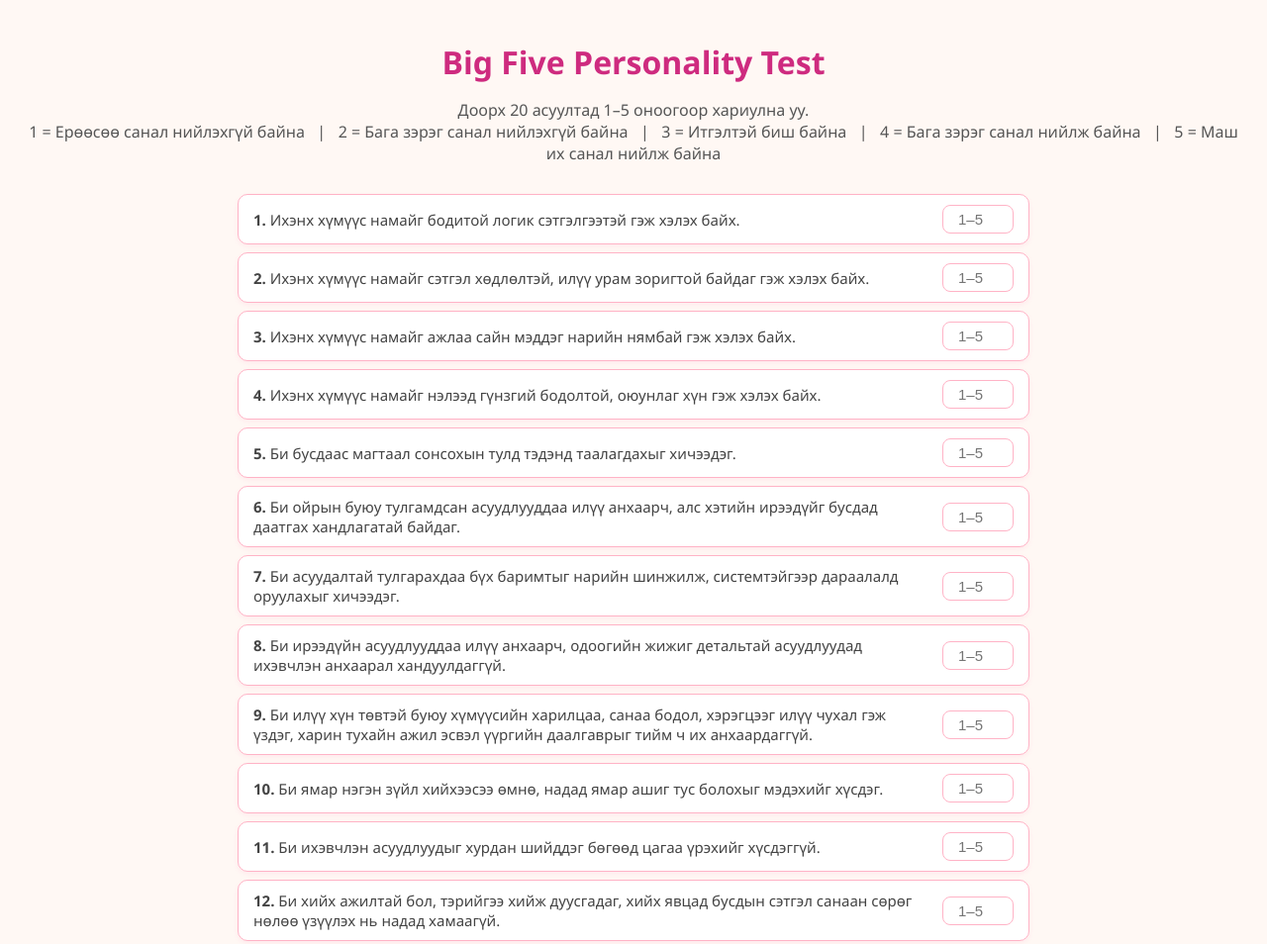
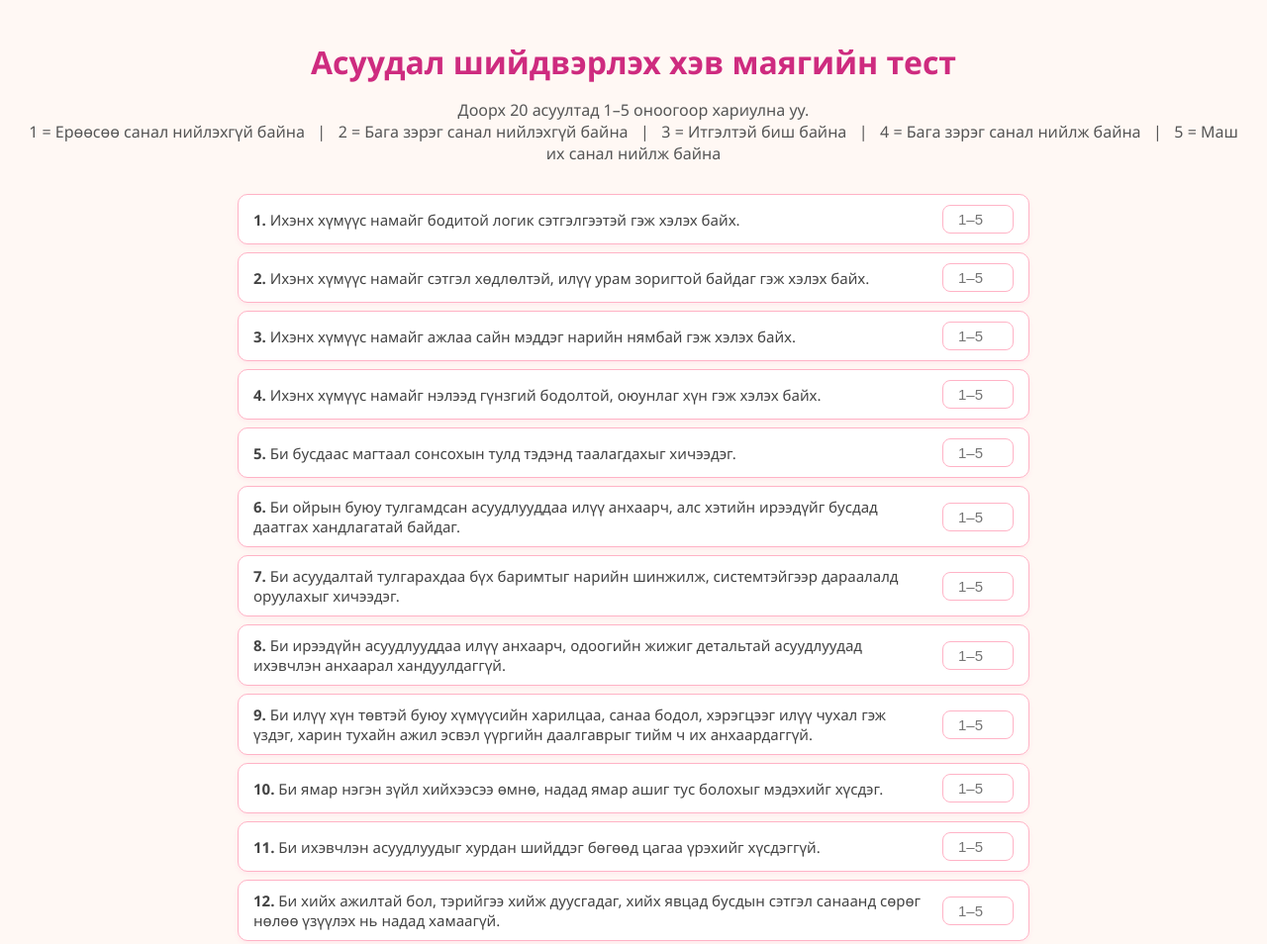
Before and after one commit to gerel9990/YDP-S1-S4, a plain HTML site: page index.html in a window 1280 px wide. Shown: the top 954 px of the page at 99% size. Drawn offline with Linux system fonts and the light colour scheme.

Commit message:
Update index.html

```diff
--- a/index.html
+++ b/index.html
@@ -187,7 +187,7 @@
 </head>
 
 <body>
-<h1>Big Five Personality Test</h1>
+<h1>Асуудал шийдвэрлэх хэв маягийн тест</h1>
 <p class="description">Доорх 20 асуултад 1–5 оноогоор хариулна уу.<br>
 1 = Ерөөсөө санал нийлэхгүй байна &nbsp;&nbsp;|&nbsp;&nbsp; 2 = Бага зэрэг санал нийлэхгүй байна &nbsp;&nbsp;|&nbsp;&nbsp; 3 = Итгэлтэй биш байна &nbsp;&nbsp;|&nbsp;&nbsp; 4 = Бага зэрэг санал нийлж байна  &nbsp;&nbsp;|&nbsp;&nbsp; 5 = Маш их санал нийлж байна</p>
 
@@ -211,7 +211,7 @@ const questions = [
 "Би  илүү хүн төвтэй буюу хүмүүсийн харилцаа, санаа бодол, хэрэгцээг илүү чухал гэж үздэг, харин тухайн ажил эсвэл үүргийн даалгаврыг тийм ч их анхаардаггүй.",
 "Би ямар нэгэн зүйл хийхээсээ өмнө, надад ямар ашиг тус болохыг мэдэхийг хүсдэг.",
 "Би ихэвчлэн асуудлуудыг хурдан шийддэг бөгөөд цагаа үрэхийг хүсдэггүй.",
-"Би хийх ажилтай бол, тэрийгээ хийж дуусгадаг, хийх явцад бусдын сэтгэл санаан сөрөг нөлөө үзүүлэх нь надад хамаагүй.",
+"Би хийх ажилтай бол, тэрийгээ хийж дуусгадаг, хийх явцад бусдын сэтгэл санаанд сөрөг нөлөө үзүүлэх нь надад хамаагүй.",
 "Би өдөр тутмын энгийн ажлуудаас амархан уйддаг, шинэ, төвөгтэй сорилтуудтай тулахыг илүүд үздэг.",
 "Би бусдын асуудалд хэрхэн мэдрэмжтэй ханддагийг сайнаар үнэлж чаддаг.",
 "Би асуудал ямар ч хүнд хэцүү байсан ч сэтгэл санаагаар унадаггүй.",
```
